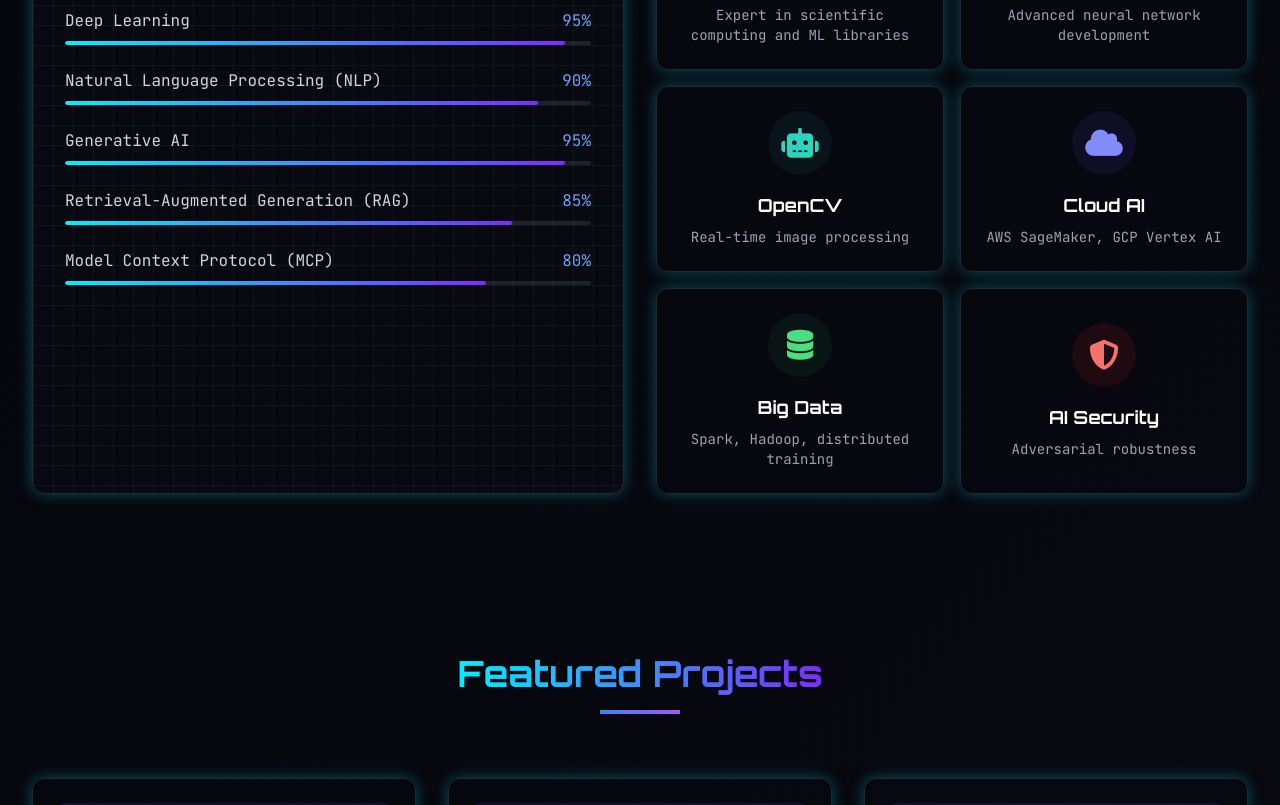
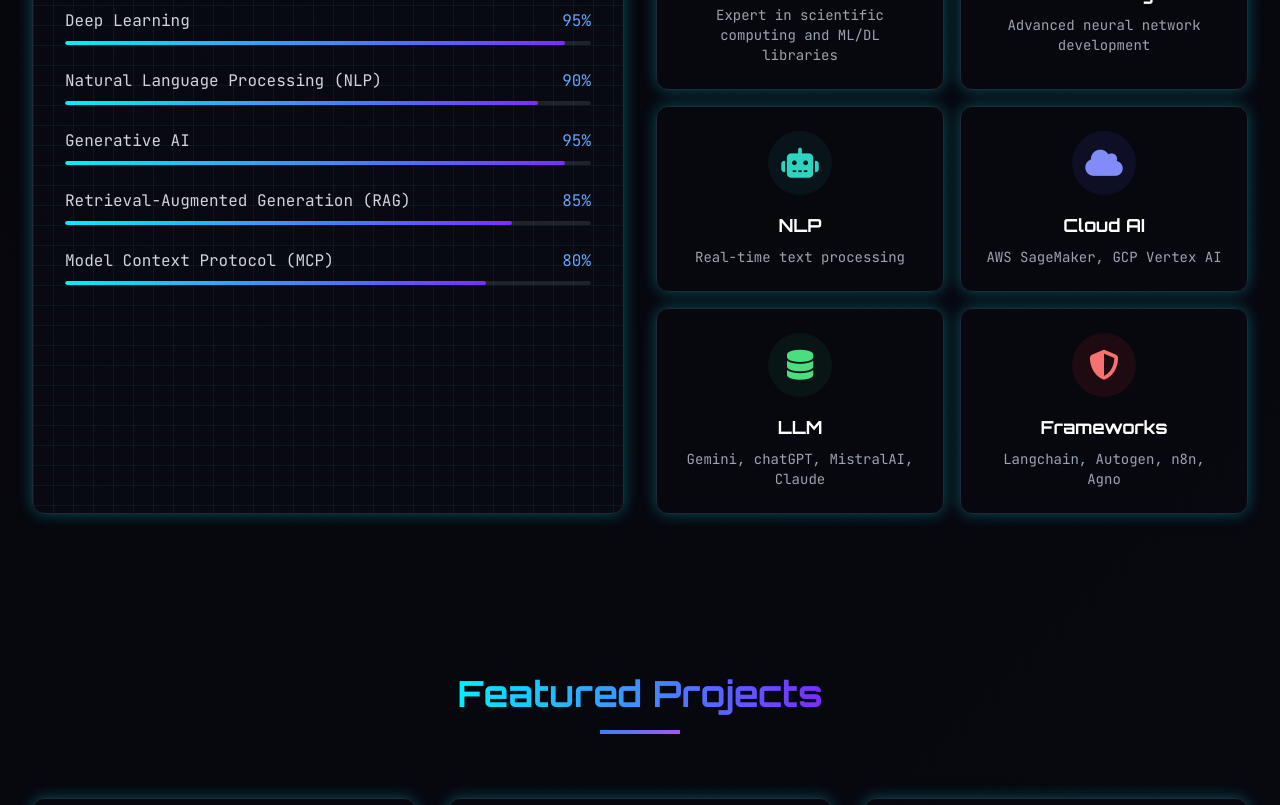
Before and after one commit to Mr-aicoder/Portfolio_Web_2, a plain HTML site: page index.html in a window 1280 px wide. Shown: the part 1888-2693 px from the top of the page. Drawn offline with nearby package versions, Linux system fonts and the light colour scheme.

Commit message:
Update index.html

```diff
--- a/index.html
+++ b/index.html
@@ -374,7 +374,7 @@
                         <i class="fab fa-python text-3xl text-blue-400"></i>
                     </div>
                     <h4 class="text-lg font-bold text-white mb-2">Python</h4>
-                    <p class="text-gray-400 text-sm text-center">Expert in scientific computing and ML libraries</p>
+                    <p class="text-gray-400 text-sm text-center">Expert in scientific computing and ML/DL libraries</p>
                 </div>
 
                 <div class="p-6 rounded-xl border border-gray-800 glow-box flex flex-col items-center justify-center">
@@ -389,8 +389,8 @@
                     <div class="w-16 h-16 bg-teal-900/20 rounded-full flex items-center justify-center mb-4">
                         <i class="fas fa-robot text-3xl text-teal-400"></i>
                     </div>
-                    <h4 class="text-lg font-bold text-white mb-2">OpenCV</h4>
-                    <p class="text-gray-400 text-sm text-center">Real-time image processing</p>
+                    <h4 class="text-lg font-bold text-white mb-2">NLP</h4>
+                    <p class="text-gray-400 text-sm text-center">Real-time text processing</p>
                 </div>
 
                 <div class="p-6 rounded-xl border border-gray-800 glow-box flex flex-col items-center justify-center">
@@ -405,16 +405,16 @@
                     <div class="w-16 h-16 bg-green-900/20 rounded-full flex items-center justify-center mb-4">
                         <i class="fas fa-database text-3xl text-green-400"></i>
                     </div>
-                    <h4 class="text-lg font-bold text-white mb-2">Big Data</h4>
-                    <p class="text-gray-400 text-sm text-center">Spark, Hadoop, distributed training</p>
+                    <h4 class="text-lg font-bold text-white mb-2">LLM</h4>
+                    <p class="text-gray-400 text-sm text-center">Gemini, chatGPT, MistralAI, Claude</p>
                 </div>
 
                 <div class="p-6 rounded-xl border border-gray-800 glow-box flex flex-col items-center justify-center">
                     <div class="w-16 h-16 bg-red-900/20 rounded-full flex items-center justify-center mb-4">
                         <i class="fas fa-shield-alt text-3xl text-red-400"></i>
                     </div>
-                    <h4 class="text-lg font-bold text-white mb-2">AI Security</h4>
-                    <p class="text-gray-400 text-sm text-center">Adversarial robustness</p>
+                    <h4 class="text-lg font-bold text-white mb-2">Frameworks</h4>
+                    <p class="text-gray-400 text-sm text-center">Langchain, Autogen, n8n, Agno</p>
                 </div>
             </div>
         </div>
```
